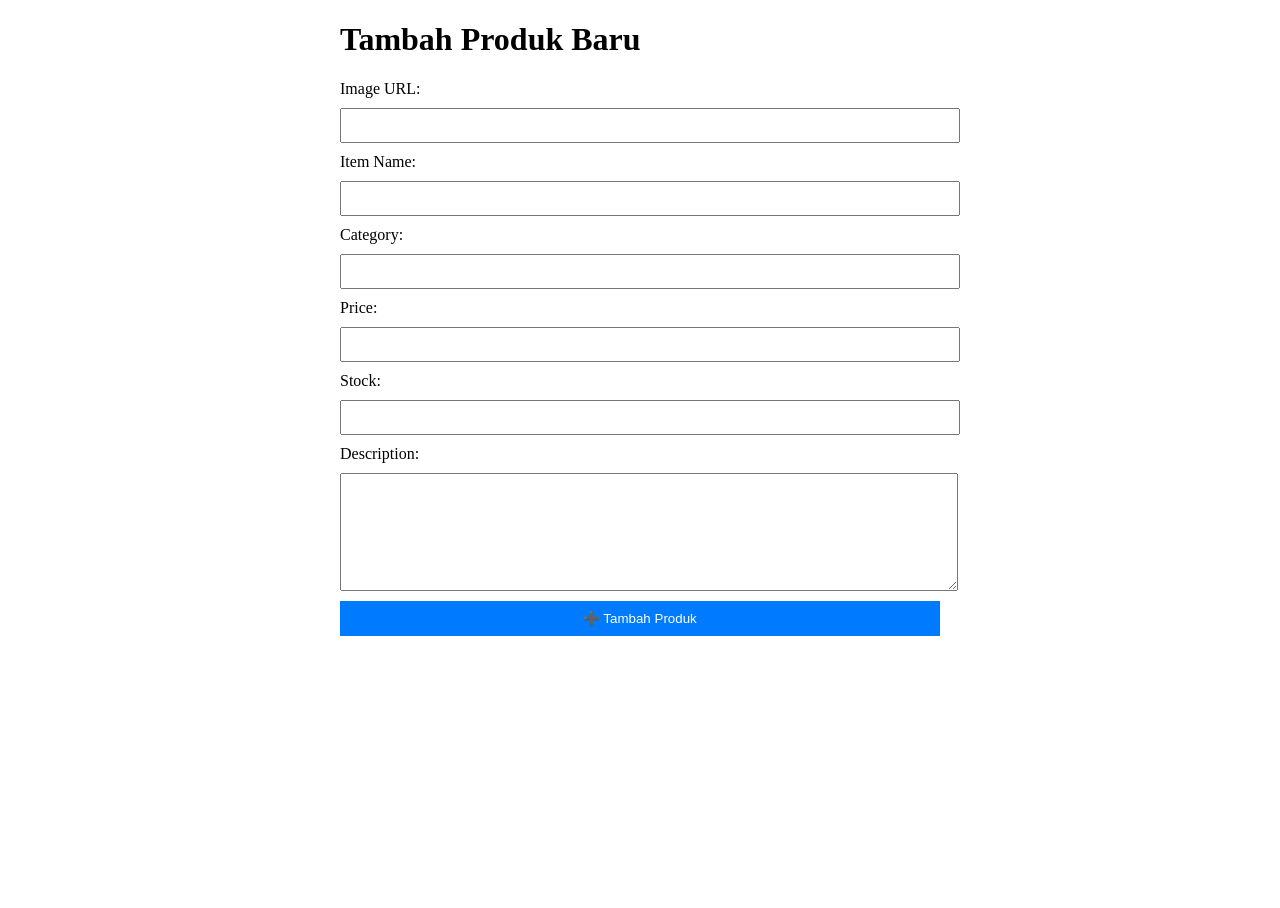
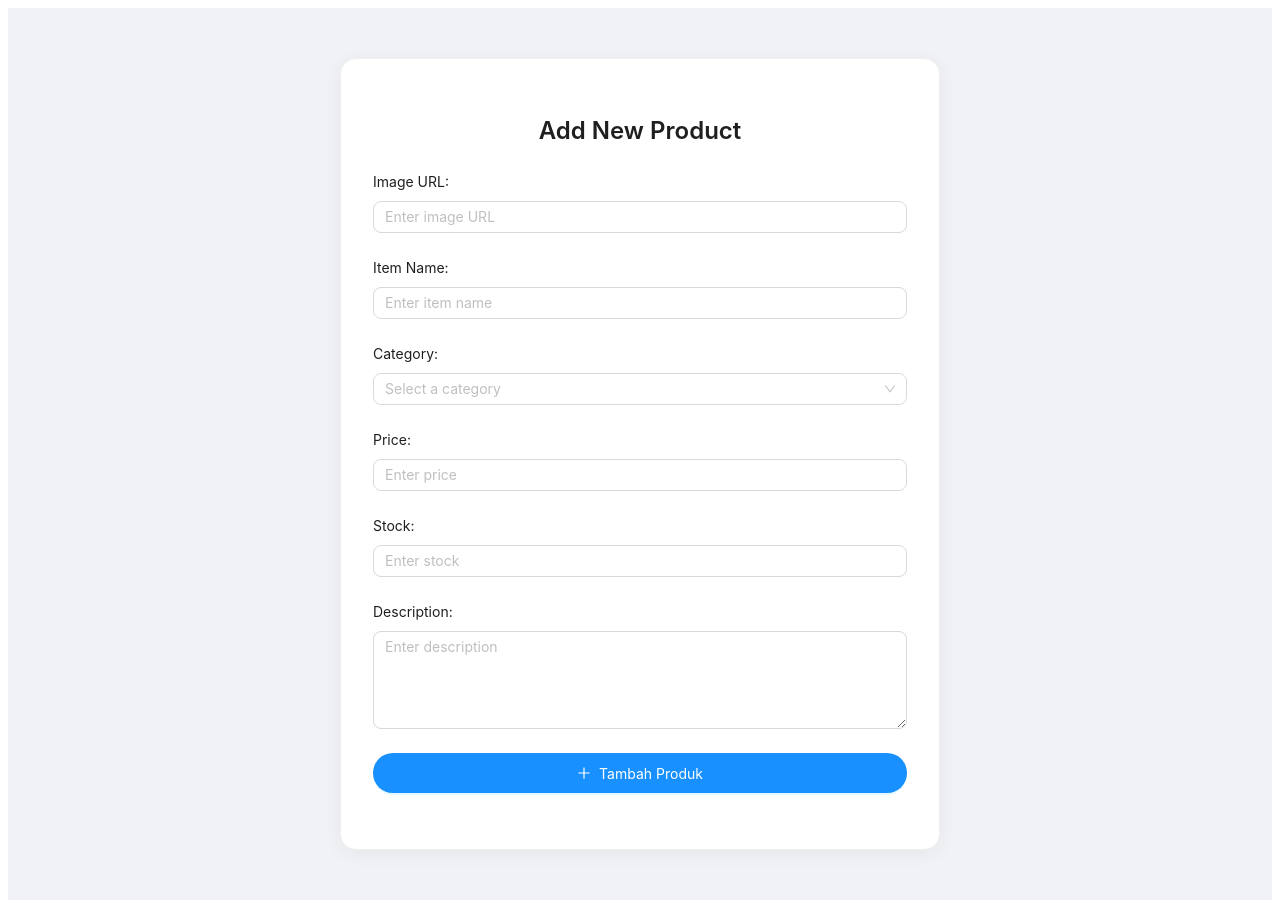
Before and after one commit to rahmatrians/lakupedia, a React (Vite) app: page /create-product in a window 1280 px wide. Before the commit the page ends 800 px from the top, so only its background shows below. Built offline with nearby package versions, Linux system fonts and the light colour scheme; sample sign-in values are in the browser's storage.

Commit message:
UI create, edit, list product

```diff
--- a/src/pages/AdminProduct/CreateProduct.jsx
+++ b/src/pages/AdminProduct/CreateProduct.jsx
@@ -2,12 +2,45 @@ import React, { useState } from "react";
 import axios from "axios";
 import { useNavigate } from "react-router";
 import { useToast } from "../../components/ToastContext";
+import {
+  Form,
+  Input,
+  InputNumber,
+  Button,
+  Typography,
+  Layout,
+  Card,
+  Select,
+  ConfigProvider,
+  theme
+} from "antd";
+import { PlusOutlined } from "@ant-design/icons";
+
+const { Title } = Typography;
+const { Content } = Layout;
+const { TextArea } = Input;
+const { Option } = Select;
 
 function CreateProduct() {
     let navigate = useNavigate();
     let accessToken = localStorage.getItem("tokenSession");
     let userId = localStorage.getItem("userId");
     const { showToast } = useToast();
+    const [form] = Form.useForm();
+
+    // Sample category options
+    const categoryOptions = [
+        "Electronics",
+        "Clothing",
+        "Home & Kitchen",
+        "Books",
+        "Beauty",
+        "Sports",
+        "Toys",
+        "Food & Beverage",
+        "Health",
+        "Furniture"
+    ];
 
     // State untuk menyimpan data input
     const [formData, setFormData] = useState({
@@ -24,6 +57,14 @@ function CreateProduct() {
         setFormData({
             ...formData,
             [e.target.name]: e.target.value,
+        });
+    };
+
+    // Handle category change
+    const handleCategoryChange = (value) => {
+        setFormData({
+            ...formData,
+            categoryId: value,
         });
     };
 
@@ -53,32 +94,130 @@ function CreateProduct() {
     };
 
     return (
-        <div style={{ maxWidth: "600px", margin: "auto", textAlign: "left" }}>
-            <h1>Tambah Produk Baru</h1>
-            <form onSubmit={handleSubmit} style={{ display: "flex", flexDirection: "column", gap: "10px" }}>
-                <label>Image URL:</label>
-                <input type="text" name="image" value={formData.image} onChange={handleChange} required style={{ width: "100%", padding: "8px" }} />
+        <ConfigProvider
+        theme={{
+            algorithm: theme.defaultAlgorithm,
+            token: {
+                colorPrimary: '#1890ff',
+                colorBgBase: '#ffffff',
+                colorTextBase: '#000000',
+                borderRadius: 8,
+            },
+            components: {
+                Card: {
+                    colorBgContainer: '#ffffff',
+                },
+                Button: {
+                    colorPrimaryHover: '#1890ff', // Same as primary to eliminate hover effect
+                }}
+            }}
+        >
+            <Layout style={{ minHeight: "100vh", background: '#f0f2f5' }}>
+                <Content style={{ padding: "50px 0" }}>
+                    <Card
+                        style={{
+                            maxWidth: 600,
+                            margin: "0 auto",
+                            borderRadius: "16px",
+                            boxShadow: "0px 4px 20px rgba(0, 0, 0, 0.05)",
+                        }}
+                        bodyStyle={{ padding: "32px" }}
+                    >
+                        <div style={{ textAlign: "center", marginBottom: "24px" }}>
+                            <Title level={3}>Add New Product</Title>
+                        </div>
 
-                <label>Item Name:</label>
-                <input type="text" name="name" value={formData.name} onChange={handleChange} required style={{ width: "100%", padding: "8px" }} />
+                        <Form
+                            layout="vertical"
+                            onSubmit={handleSubmit}
+                            initialValues={formData}
+                        >
+                            <Form.Item label="Image URL:">
+                                <Input
+                                    name="image"
+                                    value={formData.image}
+                                    onChange={handleChange}
+                                    required
+                                    placeholder="Enter image URL"
+                                />
+                            </Form.Item>
 
-                <label>Category:</label>
-                <input type="text" name="categoryId" value={formData.categoryId} onChange={handleChange} required style={{ width: "100%", padding: "8px" }} />
+                            <Form.Item label="Item Name:">
+                                <Input
+                                    name="name"
+                                    value={formData.name}
+                                    onChange={handleChange}
+                                    required
+                                    placeholder="Enter item name"
+                                />
+                            </Form.Item>
 
-                <label>Price:</label>
-                <input type="number" name="price" value={formData.price} onChange={handleChange} required style={{ width: "100%", padding: "8px" }} />
+                            <Form.Item label="Category:">
+                                <Select
+                                    style={{ width: '100%' }}
+                                    placeholder="Select a category"
+                                    value={formData.categoryId || undefined}
+                                    onChange={handleCategoryChange}
+                                >
+                                    {categoryOptions.map(category => (
+                                        <Option key={category} value={category}>
+                                            {category}
+                                        </Option>
+                                    ))}
+                                </Select>
+                            </Form.Item>
 
-                <label>Stock:</label>
-                <input type="number" name="stock" value={formData.stock} onChange={handleChange} required style={{ width: "100%", padding: "8px" }} />
+                            <Form.Item label="Price:">
+                                <InputNumber
+                                    style={{ width: '100%' }}
+                                    name="price"
+                                    value={formData.price}
+                                    onChange={(value) => setFormData({...formData, price: value})}
+                                    required
+                                    placeholder="Enter price"
+                                    formatter={value => `Rp ${value}`.replace(/\B(?=(\d{3})+(?!\d))/g, ',')}
+                                    parser={value => value.replace(/Rp\s?|(,*)/g, '')}
+                                />
+                            </Form.Item>
 
-                <label>Description:</label>
-                <textarea name="description" value={formData.description} onChange={handleChange} required style={{ width: "100%", padding: "8px", height: "100px" }} />
+                            <Form.Item label="Stock:">
+                                <InputNumber
+                                    style={{ width: '100%' }}
+                                    name="stock"
+                                    value={formData.stock}
+                                    onChange={(value) => setFormData({...formData, stock: value})}
+                                    required
+                                    placeholder="Enter stock"
+                                />
+                            </Form.Item>
 
-                <button type="submit" style={{ padding: "10px", backgroundColor: "#007BFF", color: "white", border: "none", cursor: "pointer" }}>
-                    ➕ Tambah Produk
-                </button>
-            </form>
-        </div>
+                            <Form.Item label="Description:">
+                                <TextArea
+                                    name="description"
+                                    value={formData.description}
+                                    onChange={handleChange}
+                                    required
+                                    placeholder="Enter description"
+                                    rows={4}
+                                />
+                            </Form.Item>
+
+                            <Form.Item>
+                                <Button
+                                    type="primary"
+                                    htmlType="submit"
+                                    onClick={handleSubmit}
+                                    icon={<PlusOutlined />}
+                                    style={{ width: '100%', height: '40px', borderRadius: '20px' }}
+                                >
+                                    Tambah Produk
+                                </Button>
+                            </Form.Item>
+                        </Form>
+                    </Card>
+                </Content>
+            </Layout>
+        </ConfigProvider>
     );
 }
 
--- a/src/pages/AdminProduct/EditProduct.jsx
+++ b/src/pages/AdminProduct/EditProduct.jsx
@@ -30,13 +30,19 @@ function EditProduct() {
   const [loading, setLoading] = useState(true);
   const [submitting, setSubmitting] = useState(false);
 
-  // Sample categories - replace with your actual categories
-  //   const categories = [
-  //     { id: "1", name: "Electronics" },
-  //     { id: "2", name: "Clothing" },
-  //     { id: "3", name: "Home" },
-  //     { id: "4", name: "Books" },
-  //   ];
+  // Sample category options - same as in CreateProduct
+  const categoryOptions = [
+    "Electronics",
+    "Clothing",
+    "Home & Kitchen",
+    "Books",
+    "Beauty",
+    "Sports",
+    "Toys",
+    "Food & Beverage",
+    "Health",
+    "Furniture"
+  ];
 
   useEffect(() => {
     const fetchData = async () => {
@@ -79,50 +85,51 @@ function EditProduct() {
   return (
     <ConfigProvider
     theme={{
-        algorithm: theme.darkAlgorithm,
+      algorithm: theme.defaultAlgorithm,
       token: {
           colorPrimary: '#1890ff',
-          colorBgBase: '#141414',
-          colorTextBase: '#ffffff',
-          colorBgContainer: '#1f1f1f',
-          colorBgElevated: '#272727',
-          colorBorder: '#303030',
+          colorBgBase: '#ffffff',
+          colorTextBase: '#000000',
+          borderRadius: 8,
       },
       components: {
           Card: {
-            colorBgContainer: '#1f1f1f',
+              colorBgContainer: '#ffffff',
           },
           Button: {
-            colorPrimaryHover: '#40a9ff',
-          },
-          Input: {
-            colorBgContainer: '#141414',
-            colorBorder: '#434343',
-          }
-        }
+              colorPrimaryHover: '#1890ff', // Same as primary to eliminate hover effect
+          }}
       }}
     >
-      <Layout style={{ minHeight: "100vh", background: '#141414' }}>
-        <Content style={{ padding: "24px" }}>
+      <Layout style={{ minHeight: "100vh", background: '#f0f2f5' }}>
+        <Content style={{ padding: "50px 0" }}>
           <Card
-            bordered={false}
-            style={{ borderRadius: "8px", maxWidth: "800px", margin: "0 auto" }}
+            style={{
+              maxWidth: 600,
+              margin: "0 auto",
+              borderRadius: "16px",
+              boxShadow: "0px 4px 20px rgba(0, 0, 0, 0.05)",
+            }}
+            bodyStyle={{ padding: "32px" }}
           >
             <Space direction="vertical" size="large" style={{ width: "100%" }}>
-              <Space direction="horizontal" align="center" style={{ justifyContent: "space-between", width: "100%" }}>
-                <Title level={3} style={{ margin: 0, color: '#ffffff' }}>Edit Produk</Title>
-                <Button
+              {/* <Space direction="horizontal" align="center" style={{ justifyContent: "space-between", width: "100%" }}>
+
+                {/* <Button
                   icon={<ArrowLeftOutlined />}
                   onClick={() => navigate("/list-product")}
                 >
                   Kembali
-                </Button>
-              </Space>
+                </Button> */}
+              {/* </Space> */}
+              <div>
+                  <Title level={3} style={{ textAlign: "center" }}>Edit Product</Title>
+              </div>
 
               {loading ? (
                 <div style={{ textAlign: 'center', padding: '50px' }}>
                   <Spin indicator={<LoadingOutlined style={{ fontSize: 24 }} spin />} />
-                  <p style={{ marginTop: '16px', color: '#ffffff' }}>Data sedang dimuat...</p>
+                  <p style={{ marginTop: '16px' }}>Data sedang dimuat...</p>
                 </div>
               ) : (
                 <Form
@@ -134,18 +141,18 @@ function EditProduct() {
                 >
                   <Form.Item
                     name="image"
-                    label="Image URL"
+                    label="Image URL:"
                     rules={[{ required: false, message: 'Please input image URL!' }]}
                   >
                     <Input
-                      placeholder="Masukkan URL gambar"
+                      placeholder="Enter image URL"
                       onChange={(e) => handleChange('image', e.target.value)}
                     />
                   </Form.Item>
 
                   <Form.Item
                     name="name"
-                    label="Item Name"
+                    label="Item Name:"
                     rules={[{ required: true, message: 'Please input item name!' }]}
                   >
                     <Input
@@ -156,20 +163,25 @@ function EditProduct() {
 
                   <Form.Item
                     name="categoryId"
-                    label="Category"
-                    rules={[{ required: true, message: 'Please input category ID!' }]}
+                    label="Category:"
+                    rules={[{ required: true, message: 'Please select a category!' }]}
                   >
-                    <InputNumber
+                    <Select
                       style={{ width: '100%' }}
-                      min={0}
-                      placeholder="Enter category ID"
-                      onChange={(value) => handleChange('category', value)}
-                    />
+                      placeholder="Select a category"
+                      onChange={(value) => handleChange('categoryId', value)}
+                    >
+                      {categoryOptions.map(category => (
+                        <Option key={category} value={category}>
+                          {category}
+                        </Option>
+                      ))}
+                    </Select>
                   </Form.Item>
 
                   <Form.Item
                     name="price"
-                    label="Price"
+                    label="Price:"
                     rules={[{ required: true, message: 'Please input price!' }]}
                   >
                     <InputNumber
@@ -177,14 +189,14 @@ function EditProduct() {
                       min={0}
                       placeholder="Enter price"
                       formatter={value => `Rp ${value}`.replace(/\B(?=(\d{3})+(?!\d))/g, ',')}
-                      parser={value => value.replace(/\Rp\s?|(,*)/g, '')}
+                      parser={value => value.replace(/Rp\s?|(,*)/g, '')}
                       onChange={(value) => handleChange('price', value)}
                     />
                   </Form.Item>
 
                   <Form.Item
                     name="stock"
-                    label="Stock"
+                    label="Stock:"
                     rules={[{ required: true, message: 'Please input stock quantity!' }]}
                   >
                     <InputNumber
@@ -197,7 +209,7 @@ function EditProduct() {
 
                   <Form.Item
                     name="description"
-                    label="Deskripsi"
+                    label="Description:"
                   >
                     <TextArea
                       rows={4}
@@ -207,17 +219,15 @@ function EditProduct() {
                   </Form.Item>
 
                   <Form.Item>
-                    <Space size="middle" style={{ width: "100%" }}>
                     <Button
                       type="primary"
                       htmlType="submit"
                       icon={<SaveOutlined />}
                       loading={submitting}
-                        block
+                      style={{ width: '100%', height: '40px', borderRadius: '20px' }}
                     >
                       Simpan Perubahan
                     </Button>
-                    </Space>
                   </Form.Item>
                 </Form>
               )}
```
Also changed, not shown: src/pages/AdminProduct/ListProduct.jsx (+12 -14 lines). Lines whose indentation alone changed are shown as unchanged.
